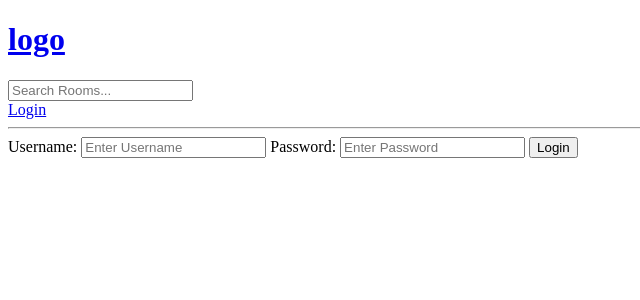
After one commit to DaRealPunjabi/StudyBuddy, a Django app: page /login/ in a window 1280 px wide. The commit adds this page. Shown: the top 300 px of the page, without its empty margins (0-640 px from the left). Run offline with Django 5.2, Linux system fonts and the light colour scheme.

Commit message:
User Login Flash Messages

```diff
--- /dev/null
+++ b/studybud/base/templates/base/login_register.html
@@ -0,0 +1,20 @@
+{% extends 'main.html' %}
+
+{% block content %}
+
+<div>
+    <form method="POST" action="">
+        {% csrf_token %}
+
+        <label>Username:</label>
+        <input type="text" name="uname" placeholder="Enter Username" />
+
+        <label>Password:</label>
+        <input type="password" name="pwd" placeholder="Enter Password" />
+
+        <input type="submit" value="Login" />
+    </form>
+
+</div>
+
+{% endblock content %}
--- a/studybud/base/urls.py
+++ b/studybud/base/urls.py
@@ -4,6 +4,8 @@ from . import views
 
 
 urlpatterns = [
+    path('login/', views.loginPage, name="login"),
+
     path('', views.home, name="home"),
     path('room/<str:pk>/', views.room, name="room"),
 
--- a/studybud/base/views.py
+++ b/studybud/base/views.py
@@ -1,8 +1,10 @@
 from django.shortcuts import render, redirect
 from django.http import HttpResponse
 from django.urls import is_valid_path
+from django.contrib import messages
 from django.db.models import Q
-from .models import Room, Topic
+from django.contrib.auth import authenticate, login
+from .models import Room, Topic, Message, User
 from .forms import RoomForm
 
 # Create your views here.
@@ -12,6 +14,33 @@ rooms = [
     {'id':2, 'name':'Design with me'},
     {'id':3, 'name':'Frontend developers'},
 ]
+
+def loginPage(request):
+    page = 'login'
+    if request.user.is_authenticated:
+        return redirect('home')
+
+    if request.method == 'POST':
+        user_name = request.POST.get('uname')
+        user_pwd = request.POST.get('pwd')
+
+        try:
+            user = User.objects.get(username=user_name)
+        except:
+            messages.error(request, 'User does not exist')
+
+        user = authenticate(request, username=user_name, password=user_pwd)
+
+        if user is not None:
+            login(request, user)
+            return redirect('home')
+        else:
+            messages.error(request, 'Username OR password does not exit')
+
+    context = {}
+    return render(request, 'base/login_register.html', context)
+
+
 
 def home(request):
     q = request.GET.get('q') if request.GET.get('q') != None else ''
--- a/studybud/templates/main.html
+++ b/studybud/templates/main.html
@@ -10,6 +10,15 @@
     </head>
     <body>
         {% include 'navbar.html' %}
+
+        {% if messages %}
+        <ul class="messages">
+            {% for message in messages %}
+            <li>{{ message }}</li>
+            {% endfor %}
+        </ul>
+        {% endif %}
+
         {% block content %}
         {% endblock content %}
     </body>
--- a/studybud/templates/navbar.html
+++ b/studybud/templates/navbar.html
@@ -5,3 +5,10 @@
 <form method="GET" action="{% url 'home' %}">
     <input type="text" name="q" placeholder="Search Rooms..." />
 </form>
+
+
+<!-- Not Logged In -->
+<a href="{% url 'login' %}">Login</a>
+
+
+<hr>
```
